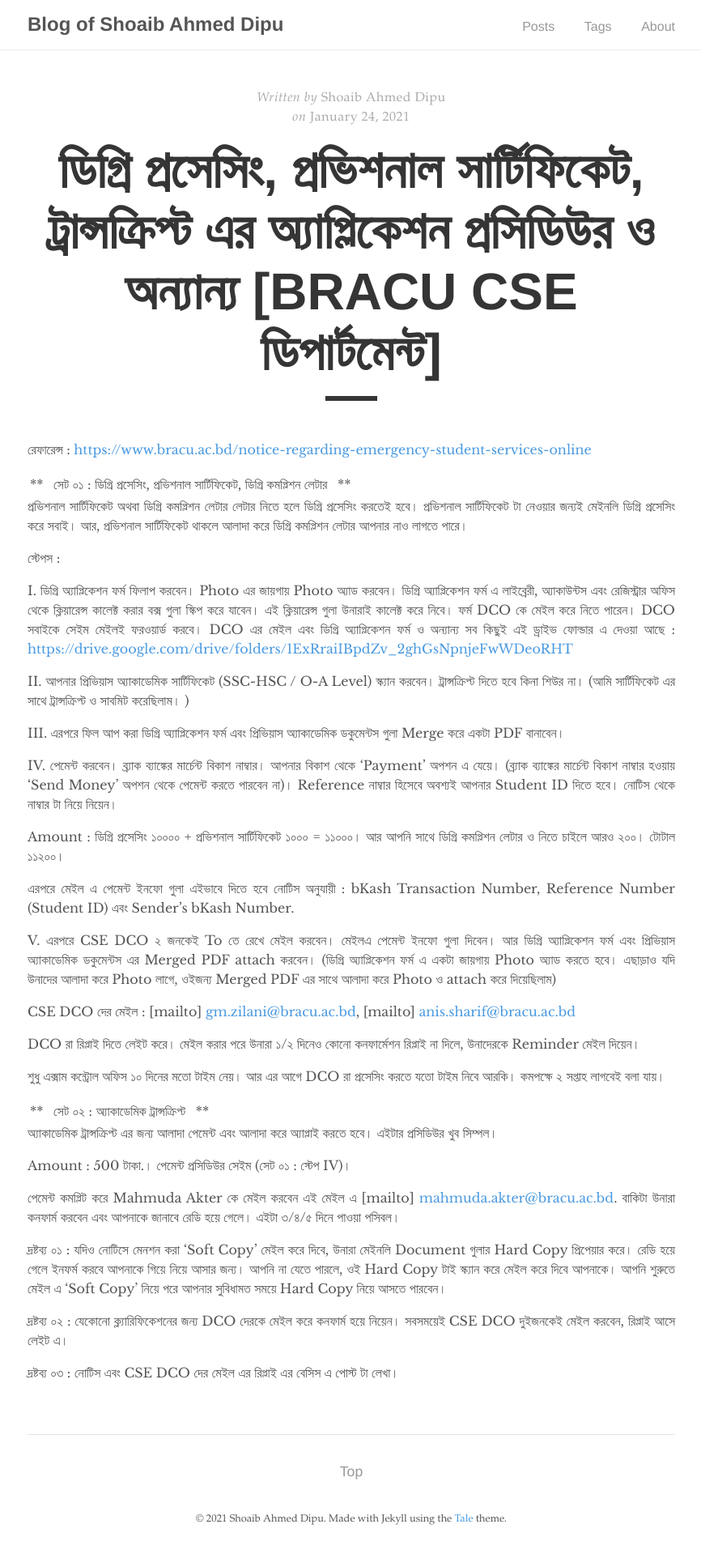
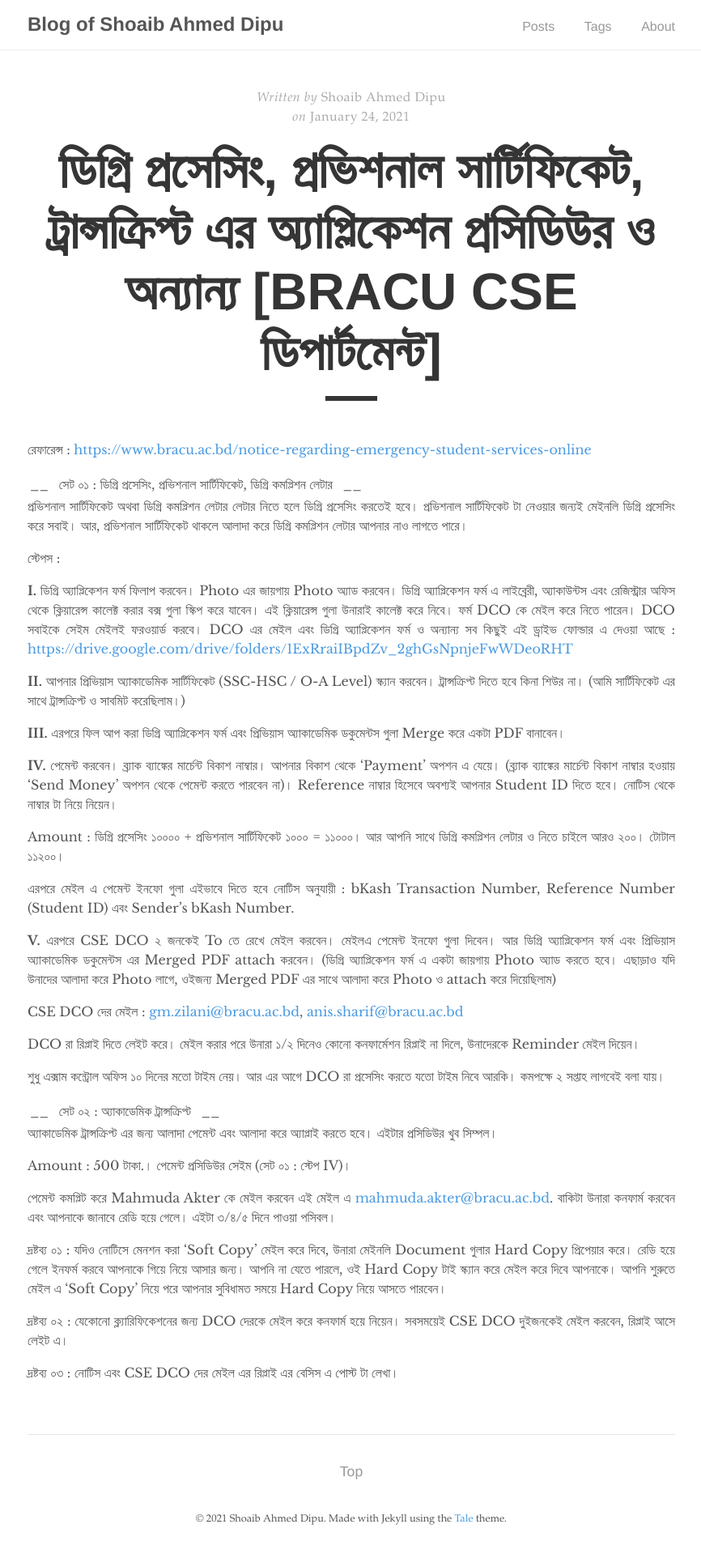
Before and after one commit to shoaibdipu/tale, a Jekyll site: the page built from _posts/2021-01-24-degree-processing-cse-bracu.md, in a window 1280 px wide. Shown: the whole page at 81% size, without its empty margins (206-1072 px from the left). Built offline with Jekyll 4.4.1, drawn with Linux system fonts in a browser that asks for light colours.

Commit message:
Update 2021-01-24-degree-processing-cse-bracu.md

```diff
--- a/_posts/2021-01-24-degree-processing-cse-bracu.md
+++ b/_posts/2021-01-24-degree-processing-cse-bracu.md
@@ -7,40 +7,42 @@ published : true
 ---
 রেফারেন্স : <https://www.bracu.ac.bd/notice-regarding-emergency-student-services-online>
 
-**|| সেট ০১ : ডিগ্রি প্রসেসিং, প্রভিশনাল সার্টিফিকেট, ডিগ্রি কমপ্লিশন লেটার ||**
+__|| সেট ০১ : ডিগ্রি প্রসেসিং, প্রভিশনাল সার্টিফিকেট, ডিগ্রি কমপ্লিশন লেটার ||__
 
 প্রভিশনাল সার্টিফিকেট অথবা ডিগ্রি কমপ্লিশন লেটার লেটার নিতে হলে ডিগ্রি প্রসেসিং করতেই হবে। প্রভিশনাল সার্টিফিকেট টা নেওয়ার জন্যই মেইনলি ডিগ্রি প্রসেসিং করে সবাই। আর, প্রভিশনাল সার্টিফিকেট থাকলে আলাদা করে ডিগ্রি কমপ্লিশন লেটার আপনার নাও লাগতে পারে।
 
 স্টেপস :
 
-I. ডিগ্রি অ্যাপ্লিকেশন ফর্ম ফিলাপ করবেন। Photo এর জায়গায় Photo অ্যাড করবেন। ডিগ্রি অ্যাপ্লিকেশন ফর্ম এ লাইব্রেরী, অ্যাকাউন্টস এবং রেজিস্ট্রার অফিস থেকে ক্লিয়ারেন্স কালেক্ট করার বক্স গুলা স্কিপ করে যাবেন। এই ক্লিয়ারেন্স গুলা উনারাই কালেক্ট করে নিবে। ফর্ম DCO কে মেইল করে নিতে পারেন। DCO সবাইকে সেইম মেইলই ফরওয়ার্ড করবে। DCO এর মেইল এবং  ডিগ্রি অ্যাপ্লিকেশন ফর্ম ও অন্যান্য সব কিছুই এই ড্রাইভ ফোল্ডার এ দেওয়া আছে : <https://drive.google.com/drive/folders/1ExRraiIBpdZv_2ghGsNpnjeFwWDeoRHT>
+__I.__ ডিগ্রি অ্যাপ্লিকেশন ফর্ম ফিলাপ করবেন। Photo এর জায়গায় Photo অ্যাড করবেন। ডিগ্রি অ্যাপ্লিকেশন ফর্ম এ লাইব্রেরী, অ্যাকাউন্টস এবং রেজিস্ট্রার অফিস থেকে ক্লিয়ারেন্স কালেক্ট করার বক্স গুলা স্কিপ করে যাবেন। এই ক্লিয়ারেন্স গুলা উনারাই কালেক্ট করে নিবে। ফর্ম DCO কে মেইল করে নিতে পারেন। DCO সবাইকে সেইম মেইলই ফরওয়ার্ড করবে। DCO এর মেইল এবং  ডিগ্রি অ্যাপ্লিকেশন ফর্ম ও অন্যান্য সব কিছুই এই ড্রাইভ ফোল্ডার এ দেওয়া আছে : <https://drive.google.com/drive/folders/1ExRraiIBpdZv_2ghGsNpnjeFwWDeoRHT>
 
-II. আপনার প্রিভিয়াস অ্যাকাডেমিক সার্টিফিকেট (SSC-HSC / O-A Level) স্ক্যান করবেন। ট্রান্সক্রিপ্ট দিতে হবে কিনা শিউর না। (আমি সার্টিফিকেট এর সাথে ট্রান্সক্রিপ্ট ও সাবমিট করেছিলাম। )
+__II.__ আপনার প্রিভিয়াস অ্যাকাডেমিক সার্টিফিকেট (SSC-HSC / O-A Level) স্ক্যান করবেন। ট্রান্সক্রিপ্ট দিতে হবে কিনা শিউর না। (আমি সার্টিফিকেট এর সাথে ট্রান্সক্রিপ্ট ও সাবমিট করেছিলাম।)
 
-III. এরপরে ফিল আপ করা ডিগ্রি অ্যাপ্লিকেশন ফর্ম এবং প্রিভিয়াস অ্যাকাডেমিক ডকুমেন্টস গুলা Merge করে একটা PDF বানাবেন।
+__III.__ এরপরে ফিল আপ করা ডিগ্রি অ্যাপ্লিকেশন ফর্ম এবং প্রিভিয়াস অ্যাকাডেমিক ডকুমেন্টস গুলা Merge করে একটা PDF বানাবেন।
 
-IV. পেমেন্ট করবেন। ব্র্যাক ব্যাঙ্কের মার্চেন্ট বিকাশ নাম্বার। আপনার বিকাশ থেকে 'Payment' অপশন এ যেয়ে। (ব্র্যাক ব্যাঙ্কের মার্চেন্ট বিকাশ নাম্বার হওয়ায় 'Send Money' অপশন থেকে পেমেন্ট করতে পারবেন না)। Reference নাম্বার হিসেবে অবশ্যই আপনার Student ID দিতে হবে। নোটিস থেকে নাম্বার টা নিয়ে নিয়েন।
+__IV.__ পেমেন্ট করবেন। ব্র্যাক ব্যাঙ্কের মার্চেন্ট বিকাশ নাম্বার। আপনার বিকাশ থেকে 'Payment' অপশন এ যেয়ে। (ব্র্যাক ব্যাঙ্কের মার্চেন্ট বিকাশ নাম্বার হওয়ায় 'Send Money' অপশন থেকে পেমেন্ট করতে পারবেন না)। Reference নাম্বার হিসেবে অবশ্যই আপনার Student ID দিতে হবে। নোটিস থেকে নাম্বার টা নিয়ে নিয়েন।
 
 Amount : ডিগ্রি প্রসেসিং ১০০০০ + প্রভিশনাল সার্টিফিকেট ১০০০ = ১১০০০। আর আপনি সাথে ডিগ্রি কমপ্লিশন লেটার ও নিতে চাইলে আরও ২০০। টোটাল ১১২০০।
 
 এরপরে মেইল এ পেমেন্ট ইনফো গুলা এইভাবে দিতে হবে নোটিস অনুযায়ী : bKash Transaction Number, Reference Number (Student ID) এবং Sender's bKash Number.
 
-V. এরপরে CSE DCO ২ জনকেই To তে রেখে মেইল করবেন। মেইলএ পেমেন্ট ইনফো গুলা দিবেন। আর ডিগ্রি অ্যাপ্লিকেশন ফর্ম এবং প্রিভিয়াস অ্যাকাডেমিক ডকুমেন্টস এর Merged PDF attach করবেন। (ডিগ্রি অ্যাপ্লিকেশন ফর্ম এ একটা জায়গায় Photo অ্যাড করতে হবে। এছাড়াও যদি উনাদের আলাদা করে Photo লাগে, ওইজন্য Merged PDF এর সাথে আলাদা করে Photo ও attach করে দিয়েছিলাম)
+__V.__ এরপরে CSE DCO ২ জনকেই To তে রেখে মেইল করবেন। মেইলএ পেমেন্ট ইনফো গুলা দিবেন। আর ডিগ্রি অ্যাপ্লিকেশন ফর্ম এবং প্রিভিয়াস অ্যাকাডেমিক ডকুমেন্টস এর Merged PDF attach করবেন। (ডিগ্রি অ্যাপ্লিকেশন ফর্ম এ একটা জায়গায় Photo অ্যাড করতে হবে। এছাড়াও যদি উনাদের আলাদা করে Photo লাগে, ওইজন্য Merged PDF এর সাথে আলাদা করে Photo ও attach করে দিয়েছিলাম)
 
-CSE DCO দের মেইল : [mailto] <mailto:gm.zilani@bracu.ac.bd>, [mailto] <mailto:anis.sharif@bracu.ac.bd>
+CSE DCO দের মেইল : <mailto:gm.zilani@bracu.ac.bd>, <mailto:anis.sharif@bracu.ac.bd>
 
 DCO রা রিপ্লাই দিতে লেইট করে। মেইল করার পরে উনারা ১/২ দিনেও কোনো কনফার্মেশন রিপ্লাই না দিলে, উনাদেরকে Reminder মেইল দিয়েন।
 
 শুধু এক্সাম কন্ট্রোল অফিস ১০ দিনের মতো টাইম নেয়। আর এর আগে DCO রা প্রসেসিং করতে যতো টাইম নিবে আরকি। কমপক্ষে ২ সপ্তাহ লাগবেই বলা যায়।
 
 
-**|| সেট ০২ : অ্যাকাডেমিক ট্রান্সক্রিপ্ট ||**
+__|| সেট ০২ : অ্যাকাডেমিক ট্রান্সক্রিপ্ট ||__
 
 অ্যাকাডেমিক ট্রান্সক্রিপ্ট এর জন্য আলাদা পেমেন্ট এবং আলাদা করে অ্যাপ্লাই করতে হবে। এইটার প্রসিডিউর খুব সিম্পল।
 
 Amount : 500 টাকা.।  পেমেন্ট প্রসিডিউর সেইম (সেট ০১ : স্টেপ IV)।
 
-পেমেন্ট কমপ্লিট করে Mahmuda Akter কে মেইল করবেন এই মেইল এ [mailto] <mailto:mahmuda.akter@bracu.ac.bd>. বাকিটা উনারা কনফার্ম করবেন এবং আপনাকে জানাবে রেডি হয়ে গেলে। এইটা ৩/৪/৫ দিনে পাওয়া পসিবল।
+পেমেন্ট কমপ্লিট করে Mahmuda Akter কে মেইল করবেন এই মেইল এ <mailto:mahmuda.akter@bracu.ac.bd>. বাকিটা উনারা কনফার্ম করবেন এবং আপনাকে জানাবে রেডি হয়ে গেলে। এইটা ৩/৪/৫ দিনে পাওয়া পসিবল।
+
+
 
 দ্রষ্টব্য ০১ : যদিও নোটিসে মেনশন করা 'Soft Copy' মেইল করে দিবে, উনারা মেইনলি Document গুলার Hard Copy প্রিপেয়ার করে। রেডি হয়ে গেলে ইনফর্ম করবে আপনাকে গিয়ে নিয়ে আসার জন্য। আপনি না যেতে পারলে, ওই Hard Copy টাই স্ক্যান করে মেইল করে দিবে আপনাকে। আপনি শুরুতে মেইল এ 'Soft Copy' নিয়ে পরে আপনার সুবিধামত সময়ে Hard Copy নিয়ে আসতে পারবেন।
 
```
